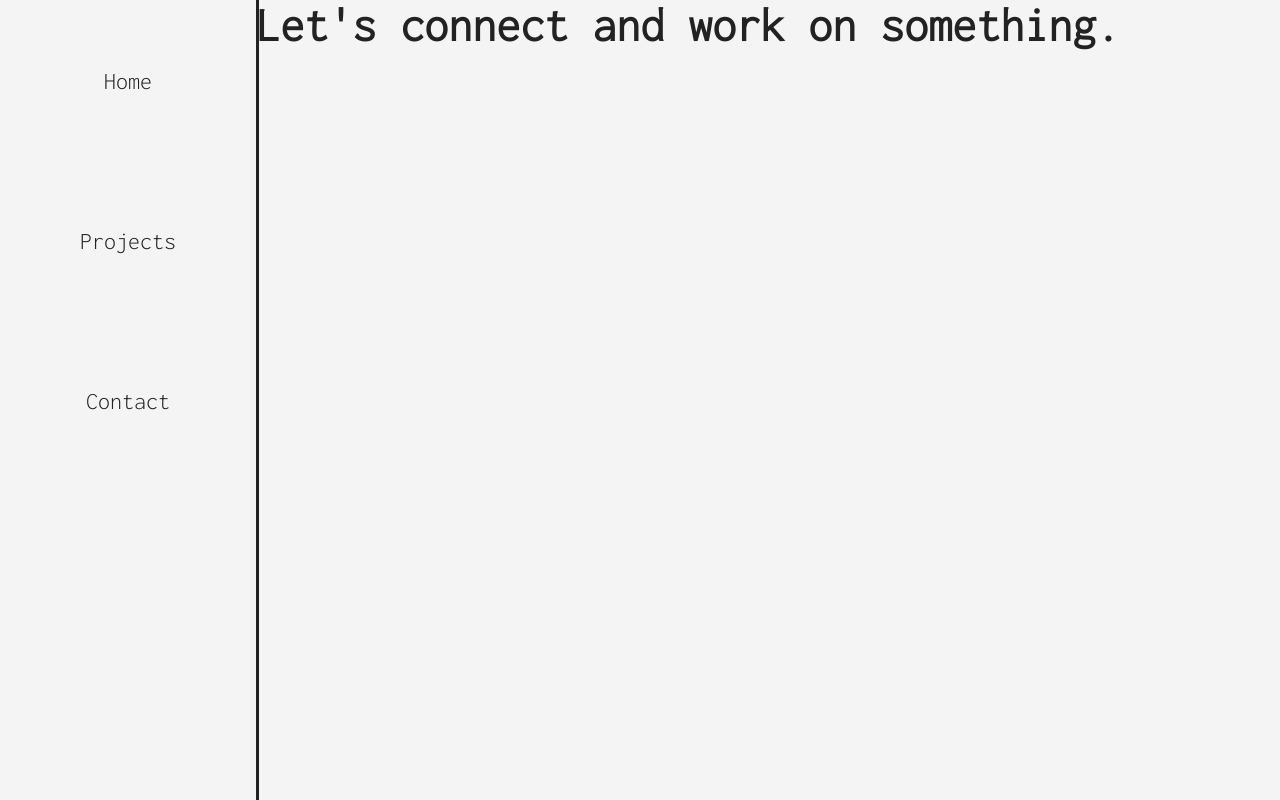
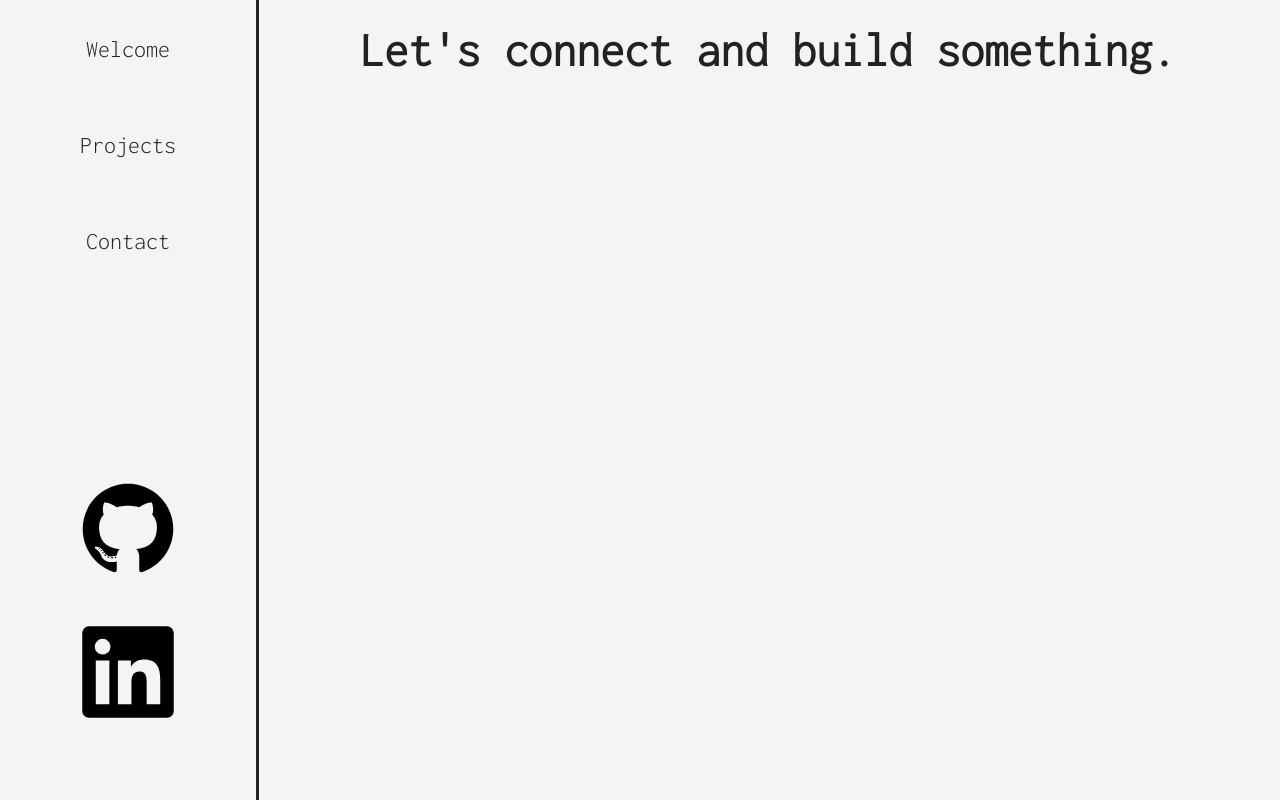
Before and after one commit to jameygronewald/reactTypeScriptPortfolio, a React (Create React App) app: page /contact in a window 1280 px wide. Built offline with nearby package versions, Linux system fonts and the light colour scheme.

Commit message:
added contact icons to nav column and reconfigured the grid; naming tweaks

```diff
--- a/src/App.css
+++ b/src/App.css
@@ -21,7 +21,7 @@ html, body {
     width: 20%;
     grid-column: 1;
     display: grid;
-    grid-template: 20% 20% 20% 20% 20% / 50% 50%;
+    grid-template: 12% 12% 12% 24% 12% 6% 12% auto / 50% 50%;
     border-right: solid 3px #222;
 }
 
@@ -39,6 +39,18 @@ html, body {
     height: 1.5rem;
 }
 
+#gitHubIcon {
+    grid-column: 1 / 3;
+    grid-row: 5;
+    margin: auto;
+}
+
+#linkedInIcon {
+    grid-column: 1 / 3;
+    grid-row: 7;
+    margin: auto;
+}
+
 .navSpacer {
     height: 300%;
 }
@@ -47,12 +59,12 @@ html, body {
     grid-column: 2;
 }
 
-.homeContainer {
+.welcomeContainer {
     display: grid;
     grid-template: repeat(8, 100px) / 5% 1fr 1fr;
 }
 
-.bigHeader {
+.welcomeHeader {
     grid-column: 1 / 4;
     grid-row: 1;
     margin: auto;
@@ -84,7 +96,6 @@ html, body {
     grid-column: 2;
     grid-row: 2 / 4;
     font-size: 1.2rem;
-    /* text-align: justify; */
 }
 
 .bioText2 {
@@ -93,7 +104,6 @@ html, body {
     grid-column: 2;
     grid-row: 5 / 7;
     font-size: 1.2rem;
-    /* text-align: center; */
 }
 
 .iconGridMERN {
@@ -115,3 +125,31 @@ html, body {
 .enlargeIcon {
     font-size: 100px;
 }
+
+.projectsContainer {
+    display: grid;
+    grid-template: repeat(8, 100px) / 5% 1fr 1fr 1fr 1fr;
+}
+
+.projectsHeader {
+    grid-column: 1 / 6;
+    grid-row: 1;
+    margin: auto;
+    font-size: 3rem;
+    font-weight: bold;
+    height: auto;
+}
+
+.contactContainer {
+    display: grid;
+    grid-template: repeat(8, 100px) / 5% 1fr 1fr;
+}
+
+.contactHeader {
+    grid-column: 1 / 4;
+    grid-row: 1;
+    margin: auto;
+    font-size: 3rem;
+    font-weight: bold;
+    height: auto;
+}
--- a/src/App.tsx
+++ b/src/App.tsx
@@ -1,6 +1,6 @@
 import React from "react";
 import { BrowserRouter as Router, Route } from "react-router-dom";
-import { Home } from "./pages/Home/Home";
+import { Welcome } from "./pages/Welcome/Welcome";
 import { Projects } from "./pages/Projects/Projects";
 import { Contact } from "./pages/Contact/Contact";
 import { NavColumn } from "./components/NavColumn/NavColumn";
@@ -14,7 +14,7 @@ const App = () => {
           <NavColumn />
         </div>
         <div className="mainColumn">
-          <Route exact path="/" component={Home} />
+          <Route exact path="/" component={Welcome} />
           <Route exact path="/projects" component={Projects} />
           <Route exact path="/contact" component={Contact} />
         </div>
--- a/src/components/BigHeader/BigHeader.tsx
+++ b/src/components/BigHeader/BigHeader.tsx
@@ -1,5 +1,5 @@
 import React from "react";
 
-export const BigHeader = (props: { text: string }) => {
-  return <div className="bigHeader">{props.text}</div>;
+export const BigHeader = (props: { class: string, text: string }) => {
+  return <div className={props.class}>{props.text}</div>;
 };
--- /dev/null
+++ b/src/components/ContactIcon/ContactIcon.tsx
@@ -0,0 +1,19 @@
+import React from "react";
+
+export const ContactIcon = (props: {
+  iconHTML: any;
+  URL: string;
+  id: string;
+}) => {
+  return (
+    <a
+      id={props.id}
+      href={props.URL}
+      target="_blank"
+      rel="noopener noreferrer"
+      className="contactIcon"
+    >
+      {props.iconHTML}
+    </a>
+  );
+};
--- a/src/components/NavColumn/NavColumn.tsx
+++ b/src/components/NavColumn/NavColumn.tsx
@@ -1,12 +1,37 @@
 import React from "react";
 import { NavLink } from "../NavLink/NavLink";
+import { ContactIcon } from "../ContactIcon/ContactIcon";
 
 export const NavColumn = () => {
   return (
     <>
-      <NavLink name="Home" pathName="" />
+      <NavLink name="Welcome" pathName="" />
       <NavLink name="Projects" pathName="projects" />
       <NavLink name="Contact" pathName="contact" />
+      <ContactIcon id ="gitHubIcon"
+        iconHTML={
+          <svg viewBox="0 0 128 128">
+            <path
+              fillRule="evenodd"
+              clipRule="evenodd"
+              d="M64 5.103c-33.347 0-60.388 27.035-60.388 60.388 0 26.682 17.303 49.317 41.297 57.303 3.017.56 4.125-1.31 4.125-2.905 0-1.44-.056-6.197-.082-11.243-16.8 3.653-20.345-7.125-20.345-7.125-2.747-6.98-6.705-8.836-6.705-8.836-5.48-3.748.413-3.67.413-3.67 6.063.425 9.257 6.223 9.257 6.223 5.386 9.23 14.127 6.562 17.573 5.02.542-3.903 2.107-6.568 3.834-8.076-13.413-1.525-27.514-6.704-27.514-29.843 0-6.593 2.36-11.98 6.223-16.21-.628-1.52-2.695-7.662.584-15.98 0 0 5.07-1.623 16.61 6.19C53.7 35 58.867 34.327 64 34.304c5.13.023 10.3.694 15.127 2.033 11.526-7.813 16.59-6.19 16.59-6.19 3.287 8.317 1.22 14.46.593 15.98 3.872 4.23 6.215 9.617 6.215 16.21 0 23.194-14.127 28.3-27.574 29.796 2.167 1.874 4.097 5.55 4.097 11.183 0 8.08-.07 14.583-.07 16.572 0 1.607 1.088 3.49 4.148 2.897 23.98-7.994 41.263-30.622 41.263-57.294C124.388 32.14 97.35 5.104 64 5.104z"
+            ></path>
+            <path d="M26.484 91.806c-.133.3-.605.39-1.035.185-.44-.196-.685-.605-.543-.906.13-.31.603-.395 1.04-.188.44.197.69.61.537.91zm-.743-.55M28.93 94.535c-.287.267-.85.143-1.232-.28-.396-.42-.47-.983-.177-1.254.298-.266.844-.14 1.24.28.394.426.472.984.17 1.255zm-.575-.618M31.312 98.012c-.37.258-.976.017-1.35-.52-.37-.538-.37-1.183.01-1.44.373-.258.97-.025 1.35.507.368.545.368 1.19-.01 1.452zm0 0M34.573 101.373c-.33.365-1.036.267-1.552-.23-.527-.487-.674-1.18-.343-1.544.336-.366 1.045-.264 1.564.23.527.486.686 1.18.333 1.543zm0 0M39.073 103.324c-.147.473-.825.688-1.51.486-.683-.207-1.13-.76-.99-1.238.14-.477.823-.7 1.512-.485.683.206 1.13.756.988 1.237zm0 0M44.016 103.685c.017.498-.563.91-1.28.92-.723.017-1.308-.387-1.315-.877 0-.503.568-.91 1.29-.924.717-.013 1.306.387 1.306.88zm0 0M48.614 102.903c.086.485-.413.984-1.126 1.117-.7.13-1.35-.172-1.44-.653-.086-.498.422-.997 1.122-1.126.714-.123 1.354.17 1.444.663zm0 0"></path>
+          </svg>
+        }
+        URL="https://github.com/jameygronewald"
+      />
+      <ContactIcon id="linkedInIcon"
+        iconHTML={
+          <svg viewBox="0 0 128 128">
+            <path
+              id="plain"
+              d="M116,3H12a8.91,8.91,0,0,0-9,8.8V116.22A8.91,8.91,0,0,0,12,125H116a8.93,8.93,0,0,0,9-8.81V11.77A8.93,8.93,0,0,0,116,3ZM39.17,107H21.06V48.73H39.17Zm-9-66.21a10.5,10.5,0,1,1,10.49-10.5A10.5,10.5,0,0,1,30.12,40.77ZM107,107H88.89V78.65c0-6.75-.12-15.44-9.41-15.44s-10.87,7.36-10.87,15V107H50.53V48.73H67.89v8h.24c2.42-4.58,8.32-9.41,17.13-9.41C103.6,47.28,107,59.35,107,75Z"
+            ></path>
+          </svg>
+        }
+        URL="https://www.linkedin.com/in/jameygronewald/"
+      />
     </>
   );
 };
--- a/src/pages/Contact/Contact.tsx
+++ b/src/pages/Contact/Contact.tsx
@@ -3,8 +3,8 @@ import { BigHeader } from "../../components/BigHeader/BigHeader";
 
 export const Contact = () => {
   return (
-    <>
-      <BigHeader text="Let's connect and work on something." />
-    </>
+    <div className="contactContainer">
+      <BigHeader class="contactHeader" text="Let's connect and build something." />
+    </div>
   );
 };
--- a/src/pages/Projects/Projects.tsx
+++ b/src/pages/Projects/Projects.tsx
@@ -3,8 +3,8 @@ import { BigHeader } from "../../components/BigHeader/BigHeader";
 
 export const Projects = () => {
   return (
-    <>
-      <BigHeader text="Here are some things I've been working on." />
-    </>
+    <div className="projectsContainer">
+      <BigHeader class="projectsHeader" text="Here are some things I've been working on." />
+    </div>
   );
 };
--- a/src/pages/Home/Home.tsx
+++ b/src/pages/Welcome/Welcome.tsx
@@ -5,10 +5,10 @@ import { BioText } from "../../components/BioText/BioText";
 import { IconGridMERN } from "../../components/IconGrids/IconGridMERN";
 import { IconGridTools } from "../../components/IconGrids/IconGridTools";
 
-export const Home = () => {
+export const Welcome = () => {
   return (
-    <div className="homeContainer">
-      <BigHeader text="Welcome. My name is Jamey." />
+    <div className="welcomeContainer">
+      <BigHeader class="welcomeHeader" text="Welcome. My name is Jamey." />
       <BioImage />
       <BioText
         class="bioText1"
```
Also changed, not shown: src/components/NavIcon/NavIcon.tsx (deleted, +0 -9 lines).
